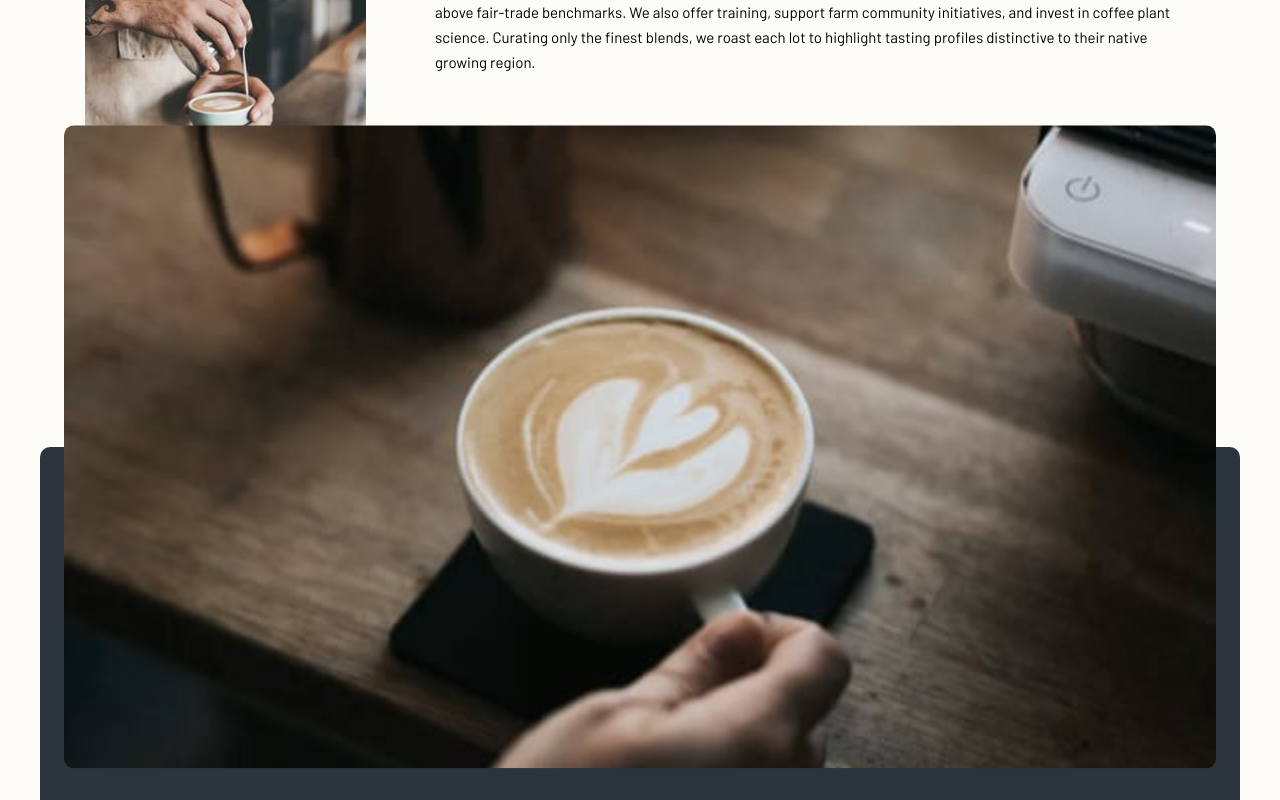
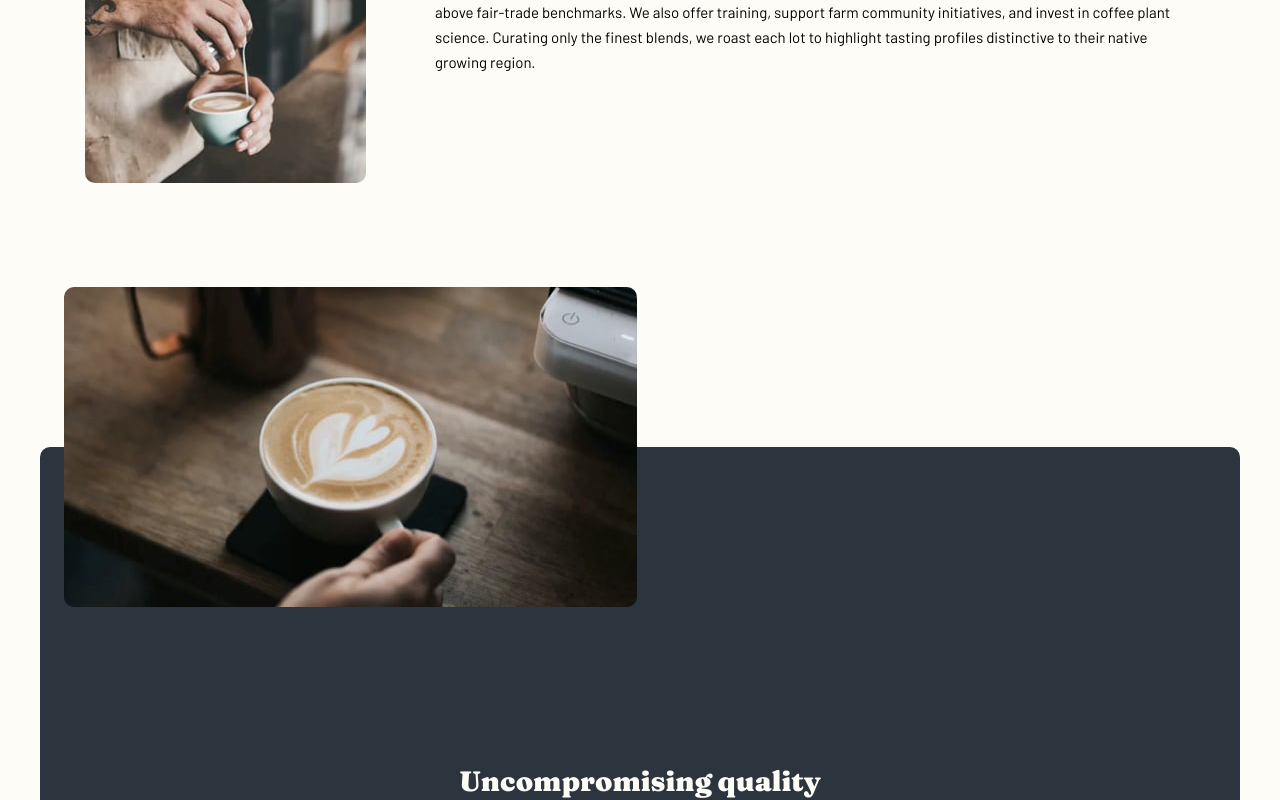
Before and after one commit to Lordyner/coffee-roasters, a Next.js app: page /about in a window 1280 px wide. Shown: the part 880-1680 px from the top of the page. Built offline with nearby package versions, Linux system fonts and the light colour scheme.

Commit message:
Remove fix width on image

```diff
--- a/Components/Quality.module.css
+++ b/Components/Quality.module.css
@@ -39,5 +39,5 @@
     object-fit: cover;
     border-radius: 0.625rem;
     transform: translateY(-50%);
-    width: 100%;
+    width: auto;
 }
```
